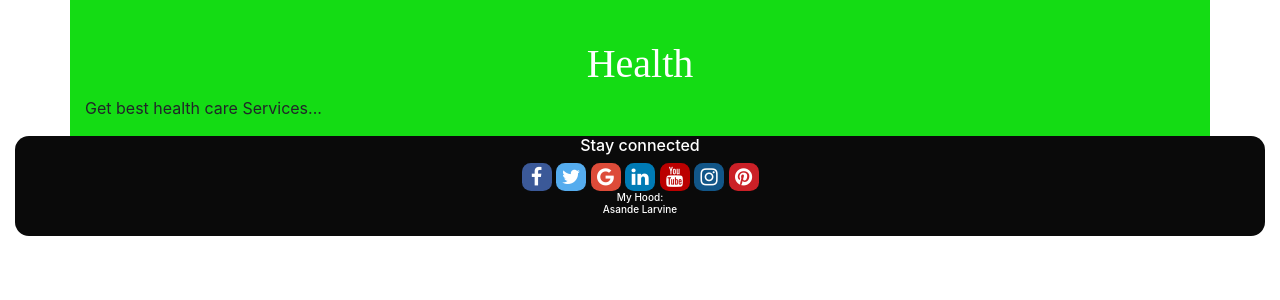
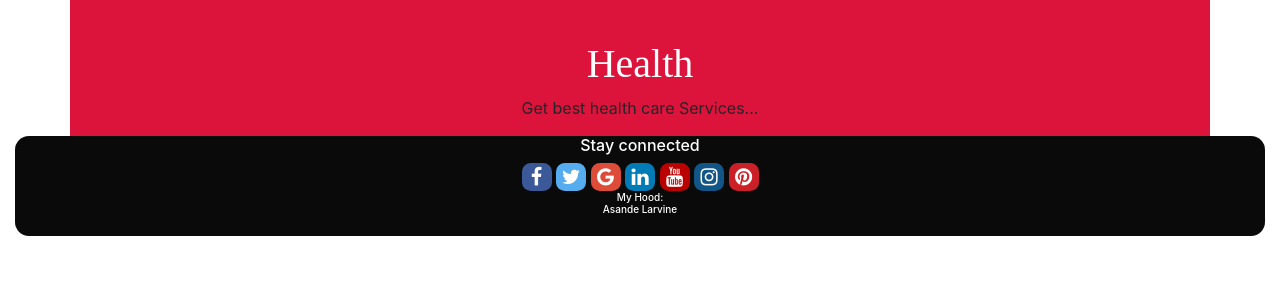
Before and after one commit to asandelarvine/The-Hood, a Django app: page /health in a window 1280 px wide. Shown: the part 120-420 px from the top of the page. Run offline with Django 3.2, Linux system fonts and the light colour scheme; the visitor is signed in with stand-in values (Sample User, id 1); data comes from the database, SQL or seed files in the repository; data that the repository does not hold is empty; some libraries are stand-ins or nearby versions; some web fonts are replaced.

Commit message:
make it better

```diff
--- a/hoodapp/templates/authorities.html
+++ b/hoodapp/templates/authorities.html
@@ -10,7 +10,7 @@
     <div class="col-md-12 top-div" style="margin-top:40px;">
       <h1 style="color:white;text-align:center; font-family: 'Joti One'">Authorities</h1>
 
-      <p>Emergency Contacts. <br> Reach out any time. <br> Ready to HELP!!!</p>
+      <p style="text-align:center">Emergency Contacts. <br> Reach out any time. <br> Ready to HELP!!!</p>
 
     </div>
   </div>
@@ -46,7 +46,7 @@
     font-weight: bold;
   }
   .container{
-    background-color: rgb(20, 33, 220);
+    background-color: crimson;
   }
   </style>
 
--- a/hoodapp/templates/health.html
+++ b/hoodapp/templates/health.html
@@ -8,7 +8,7 @@
   <div class="row">
     <div class="col-md-12 top-div" style="margin-top:40px;">
       <h1 style="font-family: 'Joti One'">Health</h1>
-      <p>Get best health care Services...</p>
+      <p style="text-align:center">Get best health care Services...</p>
     </div>
   </div>
 
@@ -51,7 +51,7 @@ h1{
   text-align:center;
 }
 .container{
-    background-color:rgb(20, 220, 20);
+    background-color:crimson;
 }
 </style>
 
--- a/hoodapp/templates/posts.html
+++ b/hoodapp/templates/posts.html
@@ -24,7 +24,7 @@
     <div class="row">
         <div class="col-md-12 top-div" style="margin-top:40px;">
             <h1 style="font-family: 'Joti One'; text-align:center;">Posts</h1>
-            <p>Neighborhood Updates On...</p>
+            <p style="text-align:center" >Neighborhood Updates On...</p>
         </div>
     </div>
     {% for post in posts %}
```
